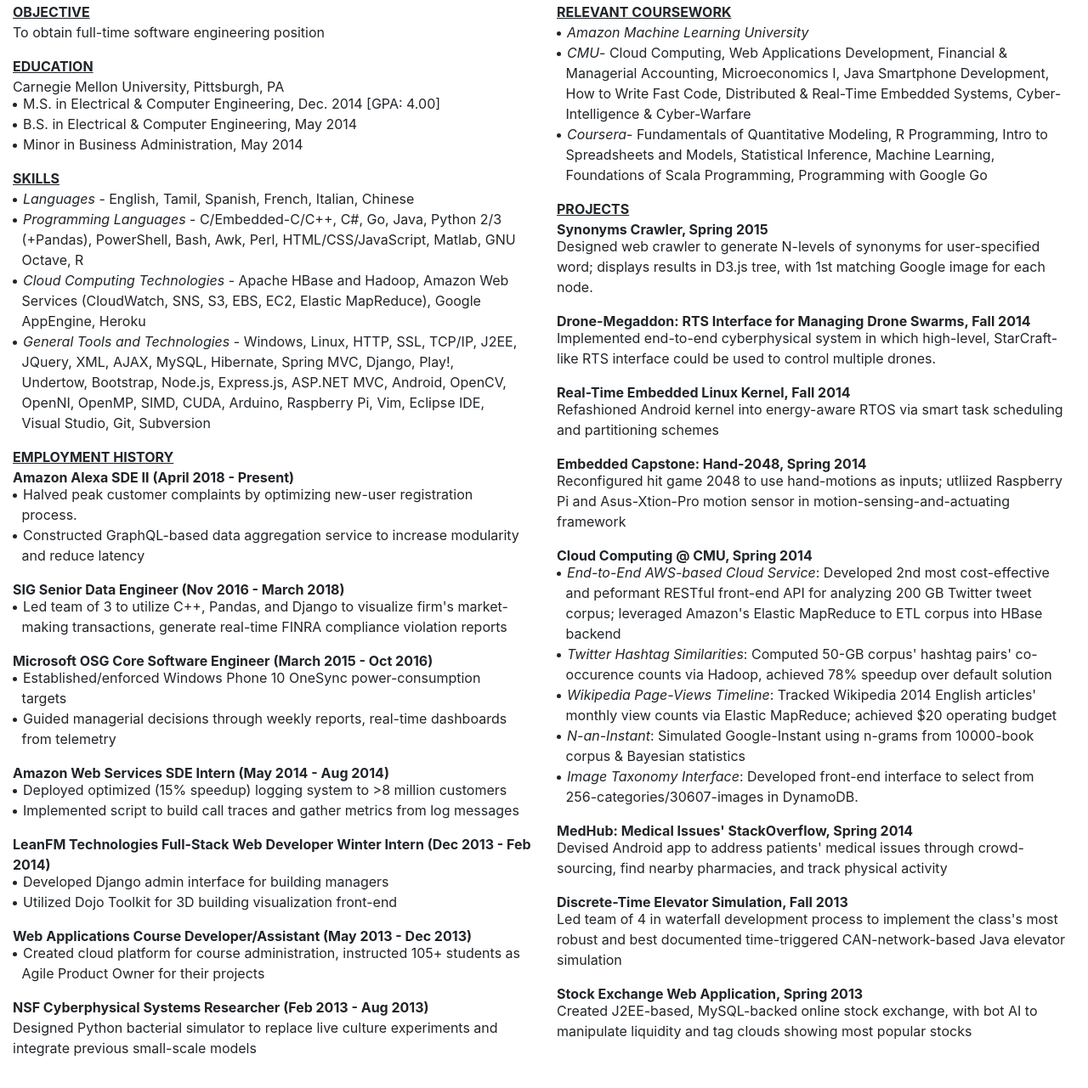
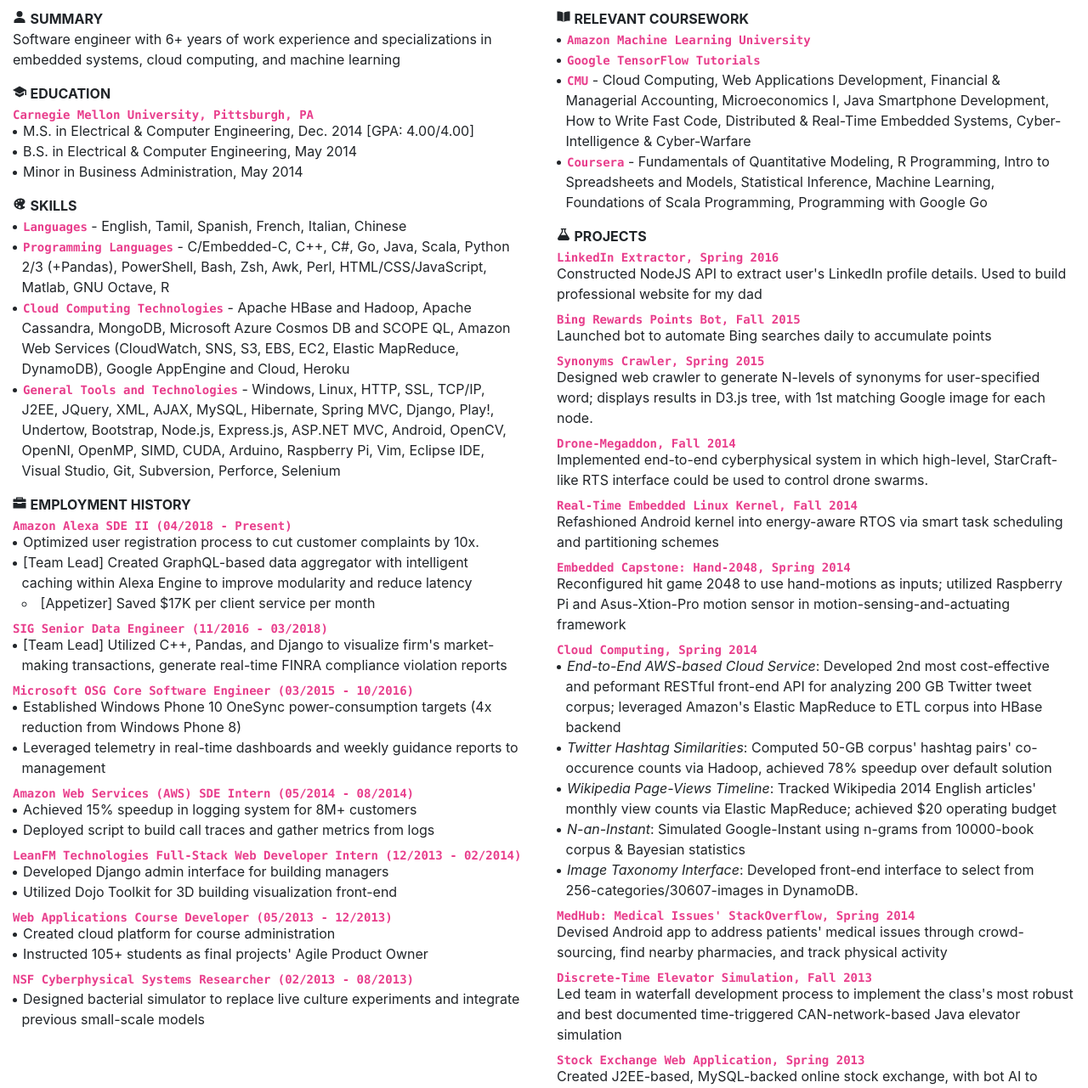
Before and after one commit to SaiWebApps/Resumes, a plain HTML site: page Sairam_Krishnan_Resume/Sairam_Krishnan_Resume.html in a window 1280 px wide. Shown: the part 87-1368 px from the top of the page at 85% size. Before the commit the page ends 1333 px from the top, so only its background shows below. Drawn offline with nearby package versions, Linux system fonts and the light colour scheme.

Commit message:
Updated my resume with latest data as of 07/20.

```diff
--- a/Sairam_Krishnan_Resume/Sairam_Krishnan_Resume.css
+++ b/Sairam_Krishnan_Resume/Sairam_Krishnan_Resume.css
@@ -1,9 +1,13 @@
-.no-preceding-space {
+.no-leading-space {
 	margin-top: -20px;
 }
 
 .no-trailing-space {
 	margin-bottom: -20px;
+}
+
+.small-trailing-space {
+	margin-bottom: 5px;
 }
 
 ul {
@@ -12,7 +16,7 @@
 }
 
 li {
-    padding-left: 1.28571429em;
+	padding-left: 1.28571429em;
     text-indent: -1.28571429em;
 }
 
--- a/Sairam_Krishnan_Resume/Sairam_Krishnan_Resume.html
+++ b/Sairam_Krishnan_Resume/Sairam_Krishnan_Resume.html
@@ -4,12 +4,13 @@
 		<title>Sairam Krishnan's Resume</title>
 		<meta http-equiv="Content-Type" content="application/html; charset=utf-8" />
 		<meta name="description" content="Sairam Krishnan Resume" />
-		<meta name="keywords" content="Sairam Krishnan Resume" />
+		<meta name="keywords" content="Sairam Krishnan, Sairam B Krishnan, Sairam Krishnan Resume" />
 		<meta name="robots" content="index, follow" />
 		<link rel="stylesheet" crossorigin="anonymous"
 			href="https://maxcdn.bootstrapcdn.com/bootstrap/4.0.0/css/bootstrap.min.css"
 			integrity="sha384-Gn5384xqQ1aoWXA+058RXPxPg6fy4IWvTNh0E263XmFcJlSAwiGgFAW/dAiS6JXm">
 		<link rel="stylesheet" type="text/css" href="Sairam_Krishnan_Resume.css" />
+		<script type="module" src="https://unpkg.com/ionicons@5.1.2/dist/ionicons/ionicons.esm.js"></script>
 	</head>
 
 	<body>
@@ -17,106 +18,163 @@
 			<div class="row">
 				<div class="col-md-auto">
 					<h1>Sairam Krishnan</h1>
-					<p class="no-preceding-space">
+					<p class="no-leading-space"></p>
+					<p class="no-leading-space">
 						<a href="https://www.linkedin.com/in/sairam-b-krishnan-a1701488">
+							<ion-icon name="logo-linkedin"></ion-icon>
 							https://www.linkedin.com/in/sairam-b-krishnan-a1701488
 						</a>
 					</p>
 				</div>
 				<div class="col-sm"></div>
 				<div class="col-md-auto">
-					sairambkrishnan@gmail.com<br>
-					<a href="https://github.com/SaiWebApps">https://github.com/SaiWebApps</a><br>
-					281-513-1263
+					<a href="mailto:sairambkrishnan@gmail.com">
+						<ion-icon name="mail-sharp"></ion-icon>
+						sairambkrishnan@gmail.com<br>
+					</a>
+					<a href="https://github.com/SaiWebApps">
+						<ion-icon name="logo-github"></ion-icon>
+						https://github.com/SaiWebApps
+					</a>
+					<br>
+					<ion-icon name="call-sharp"></ion-icon>281-513-1263
 				</div>
 				<div class="col-sm"></div>
-				<div class="col-md-auto">1212 Harrison St, Apt. W-418<br>Seattle, WA 98109<br>US Citizen</div>
+				<div class="col-md-auto">
+					<ion-icon name="home-sharp"></ion-icon>
+					1461 240th Ave NE<br>
+					Sammamish, WA 98074<br>
+					US Citizen
+				</div>
 			</div>
 		</div>
-
 		<hr>
-
 		<div class="container-fluid">
 			<div class="row">
 				<div class="col">
-					<strong><u>OBJECTIVE</u></strong>
-					<p>To obtain full-time software engineering position</p>
-
-					<strong><u>EDUCATION</u></strong>
-					<p>Carnegie Mellon University, Pittsburgh, PA</p>
-					<ul class="no-preceding-space">
-						<li><span>M.S. in Electrical &amp; Computer Engineering, Dec. 2014 [GPA: 4.00]</span></li>
+					<ion-icon name="person-sharp"></ion-icon>
+					<strong>SUMMARY</strong>
+					<p>
+						Software engineer with 6+ years of work experience and specializations in embedded systems,
+						cloud computing, and machine learning
+					</p>
+					<ion-icon name="school-sharp"></ion-icon>
+					<strong>EDUCATION</strong>
+					<p><strong><code>Carnegie Mellon University, Pittsburgh, PA</code></strong></p>
+					<ul class="no-leading-space">
+						<li><span>M.S. in Electrical &amp; Computer Engineering, Dec. 2014 [GPA: 4.00/4.00]</span></li>
 						<li><span>B.S. in Electrical &amp; Computer Engineering, May 2014</span></li>
 						<li><span>Minor in Business Administration, May 2014</span></li>
 					</ul>
-
-					<strong><u>SKILLS</u></strong>
+					<ion-icon name="color-palette-sharp"></ion-icon>
+					<strong>SKILLS</strong>
 					<ul>
-						<li><span><i>Languages</i> - English, Tamil, Spanish, French, Italian, Chinese</span></li>
 						<li>
 							<span>
-								<i>Programming Languages</i> - C/Embedded-C/C++, C#, Go, Java, Python 2/3 (+Pandas),
-								PowerShell, Bash, Awk, Perl, HTML/CSS/JavaScript, Matlab, GNU Octave, R
+								<strong><code>Languages</code></strong> -
+								English, Tamil, Spanish, French, Italian, Chinese
 							</span>
 						</li>
 						<li>
 							<span>
-								<i>Cloud Computing Technologies</i> - Apache HBase and Hadoop,
-								Amazon Web Services (CloudWatch, SNS, S3, EBS, EC2, Elastic MapReduce),
-								Google AppEngine, Heroku
+								<strong><code>Programming Languages</code></strong> -
+								C/Embedded-C, C++, C#, Go, Java, Scala,
+								Python 2/3 (+Pandas), PowerShell, Bash, Zsh, Awk, Perl, HTML/CSS/JavaScript, Matlab,
+								GNU Octave, R
 							</span>
 						</li>
 						<li>
 							<span>
-								<i>General Tools and Technologies</i> - Windows, Linux, HTTP, SSL,
-								TCP/IP, J2EE, JQuery, XML, AJAX, MySQL, Hibernate, Spring MVC, Django, Play!,
-								Undertow, Bootstrap, Node.js, Express.js, ASP.NET MVC, Android, OpenCV, OpenNI,
-								OpenMP, SIMD, CUDA, Arduino, Raspberry Pi, Vim, Eclipse IDE, Visual Studio, Git, Subversion
+								<strong><code>Cloud Computing Technologies</code></strong> - Apache HBase and Hadoop,
+								Apache Cassandra, MongoDB, Microsoft Azure Cosmos DB and SCOPE QL,
+								Amazon Web Services (CloudWatch, SNS, S3, EBS, EC2, Elastic MapReduce, DynamoDB),
+								Google AppEngine and Cloud, Heroku
+							</span>
+						</li>
+						<li>
+							<span>
+								<strong><code>General Tools and Technologies</code></strong> -
+								Windows, Linux, HTTP, SSL, TCP/IP, J2EE, JQuery, XML, AJAX, MySQL, Hibernate,
+								Spring MVC, Django, Play!, Undertow, Bootstrap, Node.js, Express.js, ASP.NET MVC,
+								Android, OpenCV, OpenNI, OpenMP, SIMD, CUDA, Arduino, Raspberry Pi, Vim, Eclipse IDE,
+								Visual Studio, Git, Subversion, Perforce, Selenium
 							</span>
 						</li>
 					</ul>
-
-					<strong><u>EMPLOYMENT HISTORY</u></strong>
-					<p><strong>Amazon Alexa SDE II (April 2018 - Present)</strong></p>
-					<ul class="no-preceding-space">
-						<li><span>Halved peak customer complaints by optimizing new-user registration process.</span></li>
-						<li><span>Constructed GraphQL-based data aggregation service to increase modularity and reduce latency</span></li>
+					<ion-icon name="briefcase-sharp"></ion-icon>
+					<strong>EMPLOYMENT HISTORY</strong>
+					<p><strong><code>Amazon Alexa SDE II (04/2018 - Present)</code></strong></p>
+					<ul class="no-leading-space small-trailing-space">
+						<li><span>Optimized user registration process to cut customer complaints by 10x.</span></li>
+						<li>
+							<span>
+								[Team Lead] Created GraphQL-based data aggregator with intelligent caching within
+								Alexa Engine to improve modularity and reduce latency
+								<ul><li>[Appetizer] Saved $17K per client service per month</li></ul>
+							</span>
+						</li>
 					</ul>
-					<p><strong>SIG Senior Data Engineer (Nov 2016 - March 2018)</strong></p>
-					<ul class="no-preceding-space">
-						<li><span>Led team of 3 to utilize C++, Pandas, and Django to visualize firm's
-							market-making transactions, generate real-time FINRA compliance violation reports</span></li>
+					<p><strong><code>SIG Senior Data Engineer (11/2016 - 03/2018)</code></strong></p>
+					<ul class="no-leading-space small-trailing-space">
+						<li>
+							<span>
+								[Team Lead] Utilized C++, Pandas, and Django to visualize firm's market-making
+								transactions, generate real-time FINRA compliance violation reports
+							</span>
+						</li>
 					</ul>
-					<p><strong>Microsoft OSG Core Software Engineer (March 2015 - Oct 2016)</strong></p>
-					<ul class="no-preceding-space">
-						<li><span>Established/enforced Windows Phone 10 OneSync power-consumption targets</span></li>
-						<li><span>Guided managerial decisions through weekly reports, real-time dashboards from telemetry</span></li>
+					<p><strong><code>Microsoft OSG Core Software Engineer (03/2015 - 10/2016)</code></strong></p>
+					<ul class="no-leading-space small-trailing-space">
+						<li>
+							<span>
+								Established Windows Phone 10 OneSync power-consumption targets
+								(4x reduction from Windows Phone 8)
+							</span>
+						</li>
+						<li>
+							<span>
+								Leveraged telemetry in real-time dashboards and weekly guidance reports to management
+							</span>
+						</li>
 					</ul>
-					<p><strong>Amazon Web Services SDE Intern (May 2014 - Aug 2014)</strong></p>
-					<ul class="no-preceding-space">
-						<li><span>Deployed optimized (15% speedup) logging system to &gt;8 million customers</span></li>
-						<li><span>Implemented script to build call traces and gather metrics from log messages</span></li>
+					<p><strong><code>Amazon Web Services (AWS) SDE Intern (05/2014 - 08/2014)</code></strong></p>
+					<ul class="no-leading-space small-trailing-space">
+						<li><span>Achieved 15% speedup in logging system for 8M+ customers</span></li>
+						<li><span>Deployed script to build call traces and gather metrics from logs</span></li>
 					</ul>
-					<p><strong>LeanFM Technologies Full-Stack Web Developer Winter Intern (Dec 2013 - Feb 2014)</strong></p>
-					<ul class="no-preceding-space">
+					<p>
+						<strong>
+							<code>LeanFM Technologies Full-Stack Web Developer Intern (12/2013 - 02/2014)</code>
+						</strong>
+					</p>
+					<ul class="no-leading-space small-trailing-space">
 						<li><span>Developed Django admin interface for building managers</span></li>
 						<li><span>Utilized Dojo Toolkit for 3D building visualization front-end</span></li>
 					</ul>
-					<p><strong>Web Applications Course Developer/Assistant (May 2013 - Dec 2013)</strong></p>
-					<ul class="no-preceding-space">
-						<li><span>Created cloud platform for course administration, instructed 105+ students as Agile Product Owner for their projects</span></li>
+					<p><strong><code>Web Applications Course Developer (05/2013 - 12/2013)</code></strong></p>
+					<ul class="no-leading-space small-trailing-space">
+						<li><span>Created cloud platform for course administration</span></li>
+						<li><span>Instructed 105+ students as final projects' Agile Product Owner</span></li>
 					</ul>
-					<strong>NSF Cyberphysical Systems Researcher (Feb 2013 - Aug 2013)</strong><br>
-					Designed Python bacterial simulator to replace live culture experiments and integrate previous small-scale models
-				</div>
-
-				<div class="col">
-					<strong><u>RELEVANT COURSEWORK</u></strong>
-					<ul>
-						<li><span><i>Amazon Machine Learning University</i></span></li>
+					<strong><code>NSF Cyberphysical Systems Researcher (02/2013 - 08/2013)</code></strong><br>
+					<ul class="no-trailing-space">
 						<li>
 							<span>
-								<i>CMU</i>- Cloud Computing, Web Applications Development,
+								Designed bacterial simulator to replace live culture experiments and integrate previous
+								small-scale models
+							</span>
+						</li>
+					</ul>
+				</div>
+				<div class="col">
+					<ion-icon name="book-sharp"></ion-icon>
+					<strong>RELEVANT COURSEWORK</strong>
+					<ul>
+						<li><span><strong><code>Amazon Machine Learning University</code></strong></span></li>
+						<li><span><strong><code>Google TensorFlow Tutorials</code></strong></span></li>
+						<li>
+							<span>
+								<strong><code>CMU</code></strong> - Cloud Computing, Web Applications Development,
 								Financial &amp; Managerial Accounting, Microeconomics I, Java Smartphone Development,
 								How to Write Fast Code, Distributed &amp; Real-Time Embedded Systems,
 								Cyber-Intelligence &amp; Cyber-Warfare
@@ -124,89 +182,91 @@
 						</li>
 						<li>
 							<span>
-								<i>Coursera</i>- Fundamentals of Quantitative Modeling, R Programming,
-								Intro to Spreadsheets and Models, Statistical Inference, Machine Learning,
-								Foundations of Scala Programming, Programming with Google Go
+								<strong><code>Coursera</code></strong> - Fundamentals of Quantitative Modeling,
+								R Programming, Intro to Spreadsheets and Models, Statistical Inference,
+								Machine Learning, Foundations of Scala Programming, Programming with Google Go
 							</span>
 						</li>
 					</ul>
-
-					<strong><u>PROJECTS</u></strong>
-					<p><strong> Synonyms Crawler, Spring 2015 </strong></p>
-					<p class="no-preceding-space">
-						Designed web crawler to generate N-levels of synonyms for
-						user-specified word; displays results in D3.js tree, with 1st matching
-						Google image for each node.
+					<ion-icon name="flask-sharp"></ion-icon>
+					<strong>PROJECTS</strong>
+					<p><strong><code>LinkedIn Extractor, Spring 2016</code></strong></p>
+					<p class="no-leading-space small-trailing-space">
+						Constructed NodeJS API to extract user's LinkedIn profile details. Used to build professional
+						website for my dad
 					</p>
-
-					<p><strong>Drone-Megaddon: RTS Interface for Managing Drone Swarms, Fall 2014</strong></p>
-					<p class="no-preceding-space">
+					<p><strong><code>Bing Rewards Points Bot, Fall 2015</code></strong></p>
+					<p class="no-leading-space small-trailing-space">
+						Launched bot to automate Bing searches daily to accumulate points
+					</p>
+					<p><strong><code>Synonyms Crawler, Spring 2015</code></strong></p>
+					<p class="no-leading-space small-trailing-space">
+						Designed web crawler to generate N-levels of synonyms for user-specified word; displays results
+						in D3.js tree, with 1st matching Google image for each node.
+					</p>
+					<p>
+						<strong><code>Drone-Megaddon, Fall 2014</code></strong>
+					</p>
+					<p class="no-leading-space small-trailing-space">
 						Implemented end-to-end cyberphysical system in which high-level,
-						StarCraft-like RTS interface could be used to control multiple drones.
+						StarCraft-like RTS interface could be used to control drone swarms.
 					</p>
-
-					<p><strong>Real-Time Embedded Linux Kernel, Fall 2014</strong></p>
-					<p class="no-preceding-space">
+					<p><strong><code>Real-Time Embedded Linux Kernel, Fall 2014</code></strong></p>
+					<p class="no-leading-space small-trailing-space">
 						Refashioned Android kernel into energy-aware RTOS via smart task scheduling and
 						partitioning schemes
 					</p>
-
-					<p><strong>Embedded Capstone: Hand-2048, Spring 2014</strong></p>
-					<p class="no-preceding-space">
-						Reconfigured hit game 2048 to use hand-motions as inputs;
-						utliized Raspberry Pi and Asus-Xtion-Pro motion sensor in
-						motion-sensing-and-actuating framework
+					<p><strong><code>Embedded Capstone: Hand-2048, Spring 2014</code></strong></p>
+					<p class="no-leading-space small-trailing-space">
+						Reconfigured hit game 2048 to use hand-motions as inputs; utilized Raspberry Pi and
+						Asus-Xtion-Pro motion sensor in motion-sensing-and-actuating framework
 					</p>
-
-					<p><strong>Cloud Computing @ CMU, Spring 2014</strong></p>
-					<ul class="no-preceding-space">
+					<p><strong><code>Cloud Computing, Spring 2014</code></strong></p>
+					<ul class="no-leading-space small-trailing-space">
 						<li>
 							<span>
-								<i>End-to-End AWS-based Cloud Service</i>: Developed 2nd most cost-effective
+								<em>End-to-End AWS-based Cloud Service</em>: Developed 2nd most cost-effective
 								and peformant RESTful front-end API for analyzing 200 GB Twitter tweet corpus;
 								leveraged Amazon's Elastic MapReduce to ETL corpus into HBase backend
 							</span>
 						</li>
 						<li>
 							<span>
-								<i>Twitter Hashtag Similarities</i>: Computed 50-GB corpus' hashtag pairs'
+								<em>Twitter Hashtag Similarities</em>: Computed 50-GB corpus' hashtag pairs'
 								co-occurence counts via Hadoop, achieved 78% speedup over default solution
 							</span>
 						</li>
 						<li>
 							<span>
-								<i>Wikipedia Page-Views Timeline</i>: Tracked Wikipedia 2014 English articles'
+								<em>Wikipedia Page-Views Timeline</em>: Tracked Wikipedia 2014 English articles'
 								monthly view counts via Elastic MapReduce; achieved $20 operating budget
 							</span>
 						</li>
 						<li>
 							<span>
-								<i>N-an-Instant</i>: Simulated Google-Instant using n-grams from 10000-book corpus &amp;
-								Bayesian statistics
+								<em>N-an-Instant</em>: Simulated Google-Instant using n-grams from 10000-book corpus
+								&amp; Bayesian statistics
 							</span>
 						</li>
 						<li>
 							<span>
-								<i>Image Taxonomy Interface</i>: Developed front-end interface to select from
+								<em>Image Taxonomy Interface</em>: Developed front-end interface to select from
 								256-categories/30607-images in DynamoDB.
 							</span>
 						</li>
 					</ul>
-
-					<p><strong> MedHub: Medical Issues' StackOverflow, Spring 2014 </strong></p>
-					<p class="no-preceding-space">
+					<p><strong><code>MedHub: Medical Issues' StackOverflow, Spring 2014</code></strong></p>
+					<p class="no-leading-space small-trailing-space">
 						Devised Android app to address patients' medical issues through crowd-sourcing,
 						find nearby pharmacies, and track physical activity
 					</p>
-
-					<p><strong> Discrete-Time Elevator Simulation, Fall 2013 </strong></p>
-					<p class="no-preceding-space">
-						Led team of 4 in waterfall development process to implement the class's most robust
-						and best documented time-triggered CAN-network-based Java elevator simulation
+					<p><strong><code>Discrete-Time Elevator Simulation, Fall 2013</code></strong></p>
+					<p class="no-leading-space small-trailing-space">
+						Led team in waterfall development process to implement the class's most robust and best
+						documented time-triggered CAN-network-based Java elevator simulation
 					</p>
-
-					<p><strong> Stock Exchange Web Application, Spring 2013 </strong></p>
-					<p class="no-preceding-space no-trailing-space">
+					<p><strong><code>Stock Exchange Web Application, Spring 2013</code></strong></p>
+					<p class="no-leading-space no-trailing-space">
 						Created J2EE-based, MySQL-backed online stock exchange, with bot AI to
 						manipulate liquidity and tag clouds showing most popular stocks
 					</p>
```
Also changed, not shown: 1 other file.
